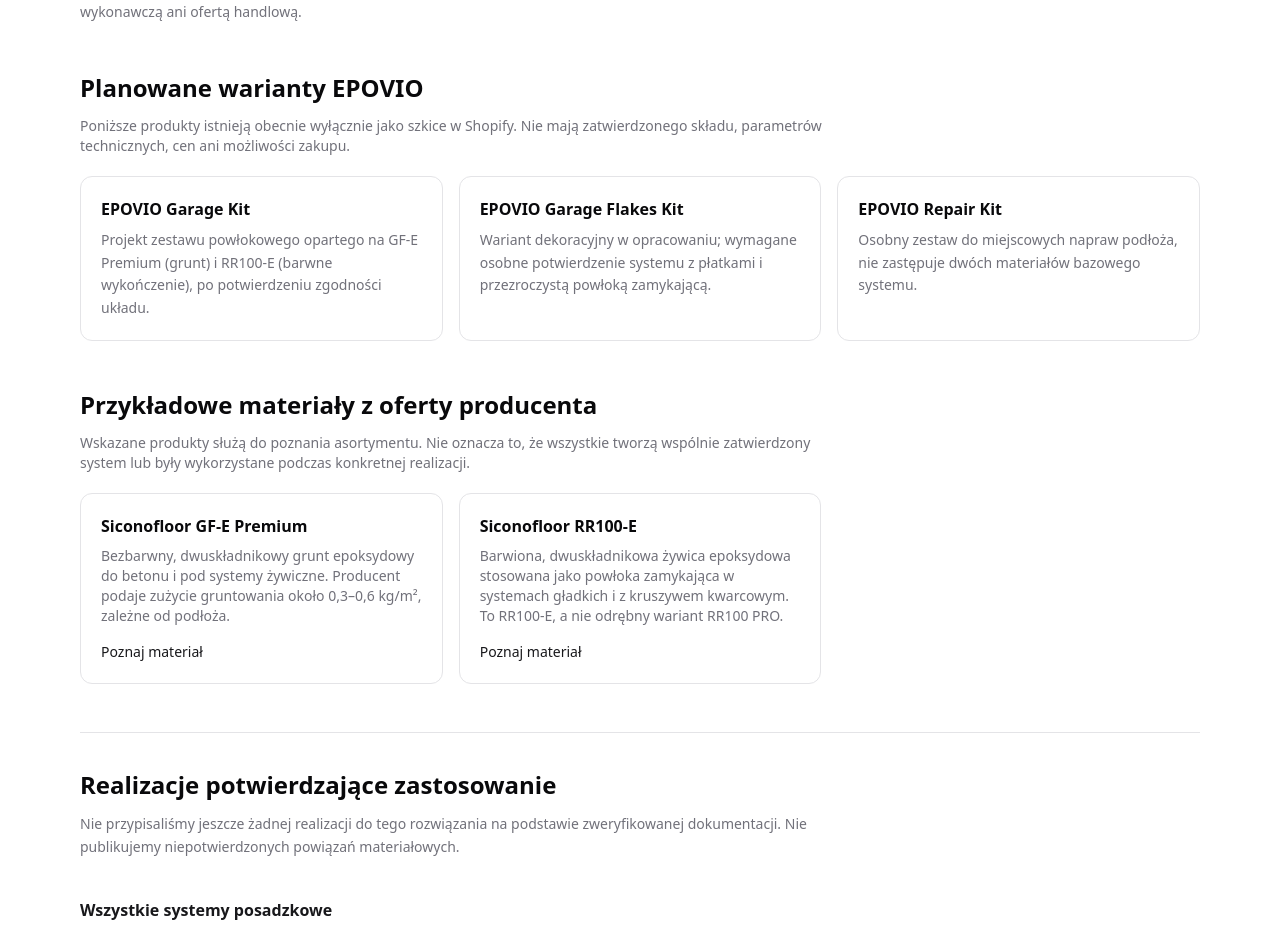
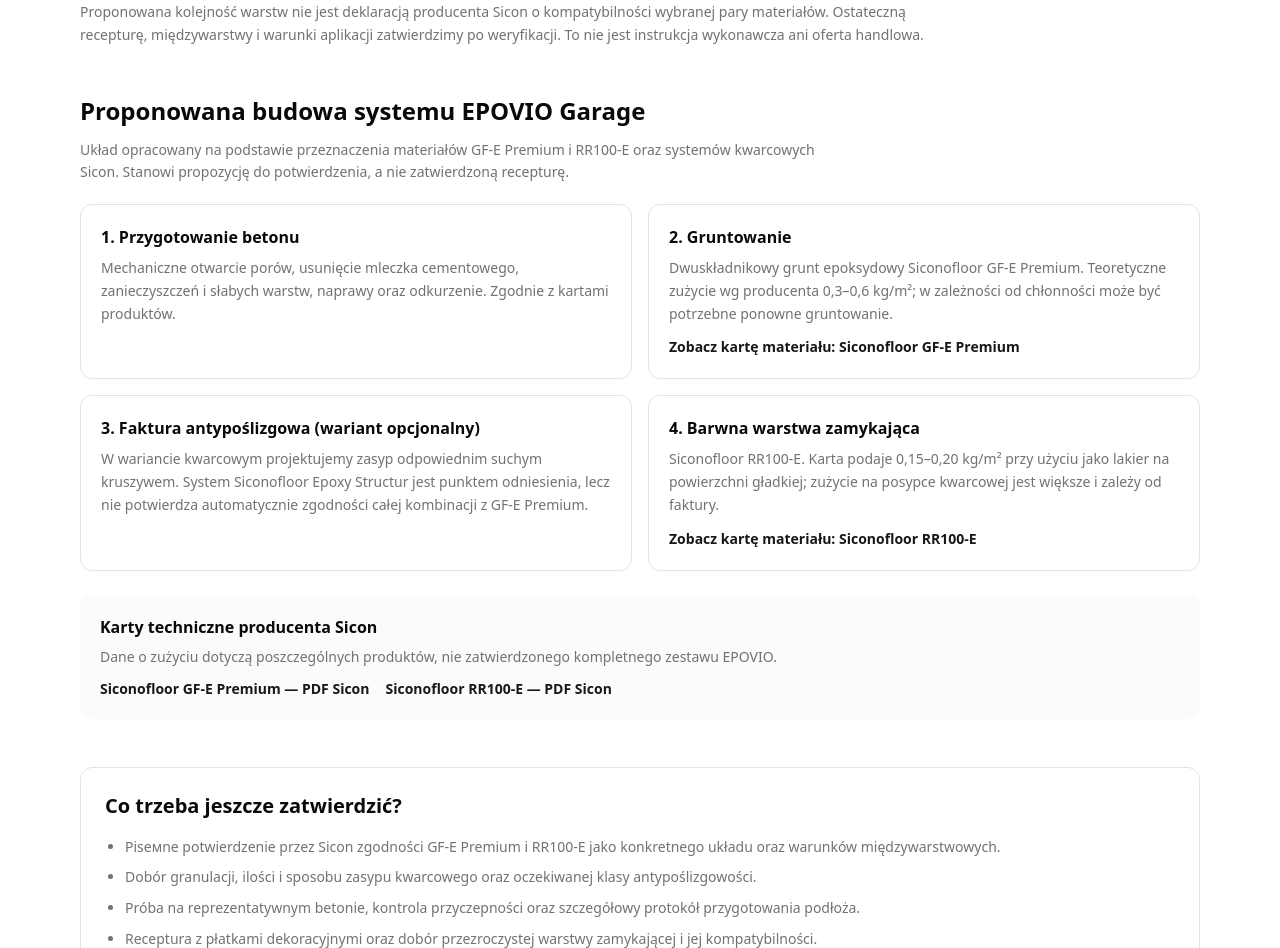
Before and after one commit to damianGG/posadzki-zywiczne, a Next.js app: page /systemy/epovio-garaz in a window 1280 px wide. Shown: the part 924-1872 px from the top of the page. Built offline with nearby package versions, Linux system fonts and the light colour scheme.

Commit message:
feat(epovio): show proposed Sicon layer build, manufacturer sheets, pending validation on system page

```diff
--- a/app/systemy/[slug]/page.tsx
+++ b/app/systemy/[slug]/page.tsx
@@ -39,8 +39,9 @@ export default async function SystemDetailsPage({ params }: Props) {
       <p className="mt-5 max-w-3xl text-lg leading-relaxed text-muted-foreground">{system.summary}</p>
       {system.isConcept && (
         <p className="mt-5 max-w-3xl rounded-lg border px-4 py-3 text-sm leading-relaxed text-muted-foreground">
-          EPOVIO jest własną marką w fazie rozwoju. Nie ma jeszcze zatwierdzonej receptury, kart technicznych,
-          instrukcji stosowania ani gotowych produktów w sprzedaży. Nazwy zestawów są robocze.
+          EPOVIO Garage to opracowywana przez nas koncepcja wykonawcza wykorzystująca oryginalne
+          produkty Sicon. Ich karty techniczne są dostępne poniżej, ale łączna specyfikacja systemu,
+          receptura wariantów i komplet zestawu DIY wymagają jeszcze zatwierdzenia. Nie prowadzimy sprzedaży.
         </p>
       )}
       <div className="mt-7 flex flex-wrap gap-3">
@@ -54,16 +55,61 @@ export default async function SystemDetailsPage({ params }: Props) {
         </ul>
         <p className="mt-5 text-sm leading-relaxed text-muted-foreground">
           {system.isConcept
-            ? "Skład zestawów i ich kompatybilność zostaną ustalone po testach i skompletowaniu dokumentacji. Ta strona nie jest instrukcją wykonawczą ani ofertą handlową."
+            ? "Proponowana kolejność warstw nie jest deklaracją producenta Sicon o kompatybilności wybranej pary materiałów. Ostateczną recepturę, międzywarstwy i warunki aplikacji zatwierdzimy po weryfikacji. To nie jest instrukcja wykonawcza ani oferta handlowa."
             : "Wybór systemu wymaga aktualnej dokumentacji technicznej oraz oględzin podłoża. Nie należy traktować samych nazw materiałów jako instrukcji mieszania lub wykonywania warstw."}
         </p>
       </section>
+      {system.proposedLayers && system.proposedLayers.length > 0 && (
+        <section className="mt-12" aria-labelledby="epovio-layers">
+          <h2 id="epovio-layers" className="text-2xl font-semibold">Proponowana budowa systemu EPOVIO Garage</h2>
+          <p className="mt-3 max-w-3xl text-sm leading-relaxed text-muted-foreground">
+            Układ opracowany na podstawie przeznaczenia materiałów GF-E Premium i RR100-E oraz systemów
+            kwarcowych Sicon. Stanowi propozycję do potwierdzenia, a nie zatwierdzoną recepturę.
+          </p>
+          <ol className="mt-5 grid gap-4 sm:grid-cols-2">
+            {system.proposedLayers.map(layer => {
+              const material = layer.materialId ? getCatalogMaterial(layer.materialId) : undefined;
+              return (
+                <li key={layer.title} className="rounded-xl border p-5">
+                  <h3 className="font-semibold">{layer.title}</h3>
+                  <p className="mt-2 text-sm leading-relaxed text-muted-foreground">{layer.description}</p>
+                  {material && (
+                    <Link href={`/systemy/materialy/${material.id}`} className="mt-3 inline-block text-sm font-semibold text-primary hover:underline">
+                      Zobacz kartę materiału: {material.name}
+                    </Link>
+                  )}
+                </li>
+              );
+            })}
+          </ol>
+          <div className="mt-6 rounded-xl bg-muted/40 p-5">
+            <h3 className="font-semibold">Karty techniczne producenta Sicon</h3>
+            <p className="mt-2 text-sm text-muted-foreground">Dane o zużyciu dotyczą poszczególnych produktów, nie zatwierdzonego kompletnego zestawu EPOVIO.</p>
+            <div className="mt-3 flex flex-wrap gap-4">
+              {exampleMaterials.filter(material => Boolean(material.technicalSheetUrl)).map(material => (
+                <a key={material.id} href={material.technicalSheetUrl} target="_blank" rel="noopener noreferrer" className="text-sm font-semibold text-primary underline-offset-4 hover:underline">
+                  {material.name} — PDF Sicon
+                </a>
+              ))}
+            </div>
+          </div>
+        </section>
+      )}
+      {system.pendingValidation && system.pendingValidation.length > 0 && (
+        <section className="mt-12 rounded-xl border p-6" aria-labelledby="epovio-validation">
+          <h2 id="epovio-validation" className="text-xl font-semibold">Co trzeba jeszcze zatwierdzić?</h2>
+          <ul className="mt-4 list-disc space-y-2 pl-5 text-sm leading-relaxed text-muted-foreground">
+            {system.pendingValidation.map(item => <li key={item}>{item}</li>)}
+          </ul>
+        </section>
+      )}
       {system.plannedOffer && system.plannedOffer.length > 0 && (
         <section className="mt-12" aria-labelledby="epovio-variants">
           <h2 id="epovio-variants" className="text-2xl font-semibold">Planowane warianty EPOVIO</h2>
           <p className="mt-3 max-w-3xl text-sm text-muted-foreground">
-            Poniższe produkty istnieją obecnie wyłącznie jako szkice w Shopify.
-            Nie mają zatwierdzonego składu, parametrów technicznych, cen ani możliwości zakupu.
+            Poniższe zestawy są na razie szkicami w Shopify. Choć wskazujemy komponenty bazowe Sicon,
+            nie ustalono jeszcze ostatecznych ilości w opakowaniu, receptur kompletnych wariantów,
+            cen ani możliwości zakupu.
           </p>
           <div className="mt-5 grid gap-4 sm:grid-cols-2 lg:grid-cols-3">
             {system.plannedOffer.map(offer => (
@@ -77,8 +123,12 @@ export default async function SystemDetailsPage({ params }: Props) {
       )}
       {exampleMaterials.length > 0 && (
         <section className="mt-12">
-          <h2 className="text-2xl font-semibold">Przykładowe materiały z oferty producenta</h2>
-          <p className="mt-3 max-w-3xl text-sm text-muted-foreground">Wskazane produkty służą do poznania asortymentu. Nie oznacza to, że wszystkie tworzą wspólnie zatwierdzony system lub były wykorzystane podczas konkretnej realizacji.</p>
+          <h2 className="text-2xl font-semibold">{system.isConcept ? "Materiały bazowe Sicon" : "Przykładowe materiały z oferty producenta"}</h2>
+          <p className="mt-3 max-w-3xl text-sm text-muted-foreground">
+            {system.isConcept
+              ? "Są to produkty Sicon wybrane jako podstawa koncepcji EPOVIO Garage. Nie oznacza to, że producent zatwierdził ich użycie jako jednego kompletnego systemu."
+              : "Wskazane produkty służą do poznania asortymentu. Nie oznacza to, że wszystkie tworzą wspólnie zatwierdzony system lub były wykorzystane podczas konkretnej realizacji."}
+          </p>
           <div className="mt-5 grid gap-4 sm:grid-cols-2 lg:grid-cols-3">
             {exampleMaterials.map(material => (
               <Link key={material.id} href={`/systemy/materialy/${material.id}`} className="rounded-xl border p-5 hover:border-primary">
```
